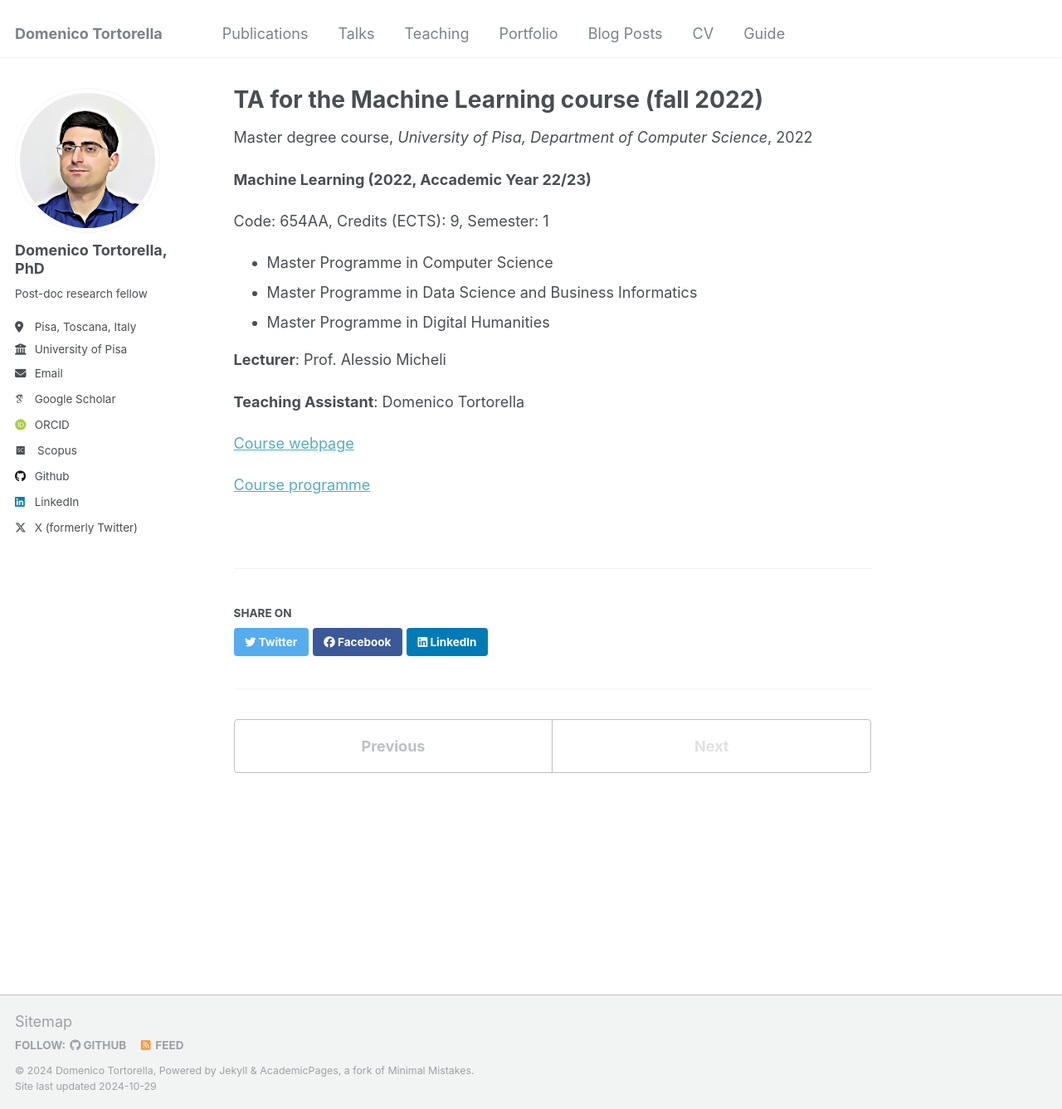
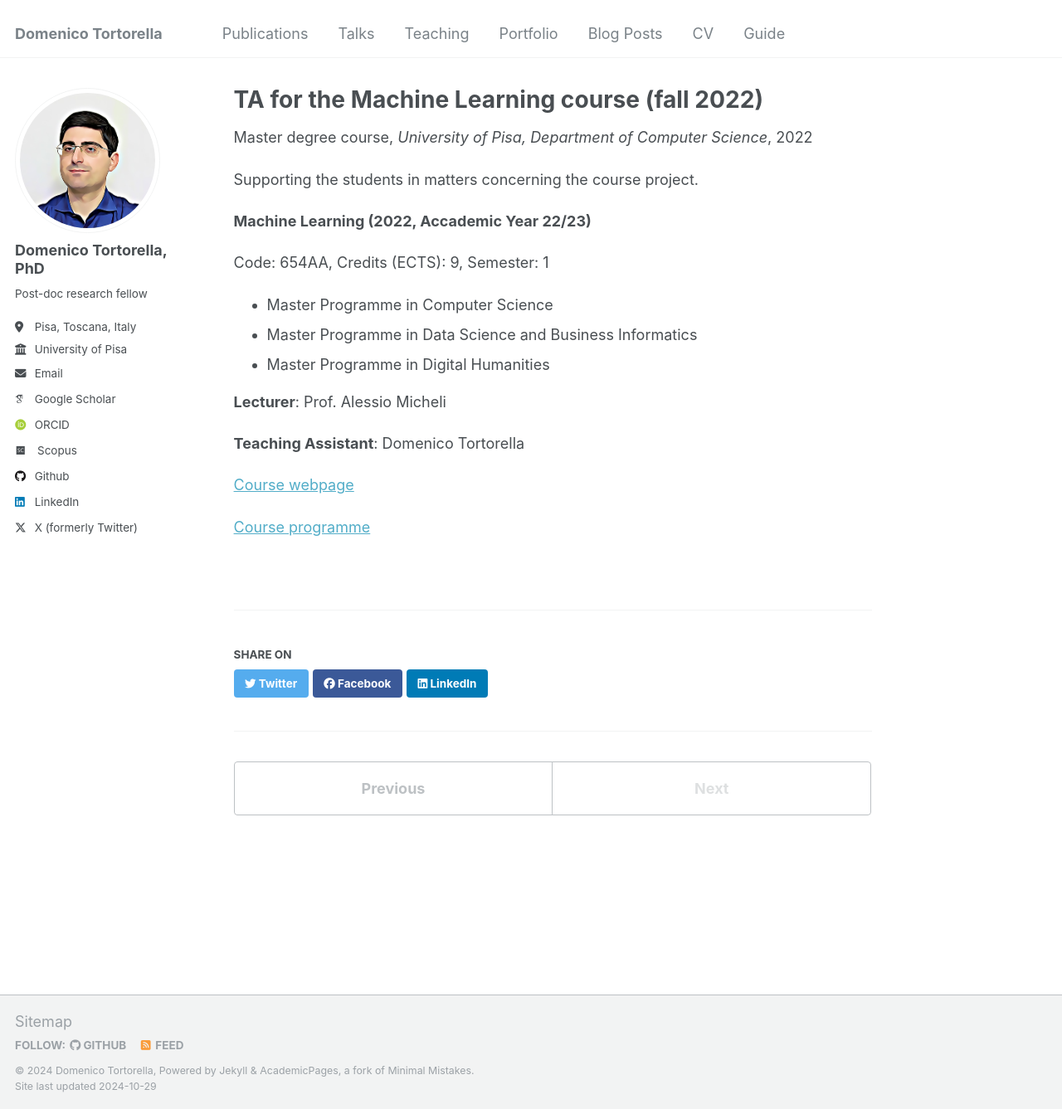
Before and after one commit to dtortorella/dtortorella.github.io, a Jekyll site: the page built from _teaching/2022-fall-teaching-assistant-machine-learning.md, in a window 1280 px wide and 1337 px high. Shown: the whole window at 83% size. Built offline with Jekyll 4.4.1, drawn with Linux system fonts in a browser that asks for light colours; some web fonts are replaced.

Commit message:
Update 2022-fall-teaching-assistant-machine-learning.md

```diff
--- a/_teaching/2022-fall-teaching-assistant-machine-learning.md
+++ b/_teaching/2022-fall-teaching-assistant-machine-learning.md
@@ -7,6 +7,9 @@ venue: "University of Pisa, Department of Computer Science"
 date: 2022-09-12
 location: "Pisa, Italy"
 ---
+
+Supporting the students in matters concerning the course project.
+
 
 **Machine Learning (2022, Accademic Year 22/23)**
 
```
